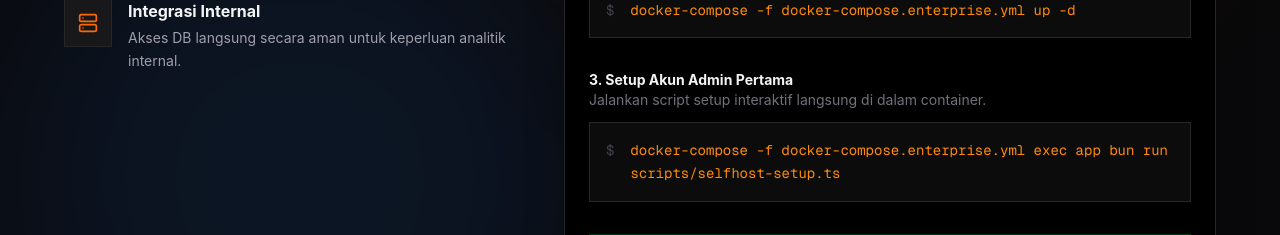
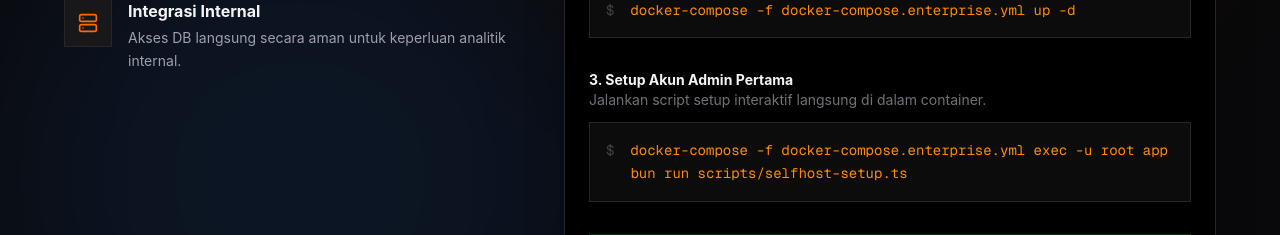
Before and after one commit to zonggonau/sacms, a Next.js app: page / in a window 1280 px wide. Shown: the part 1580-1815 px from the top of the page. Built offline with nearby package versions, Linux system fonts and the light colour scheme; no server answers; the database is empty.

Commit message:
:upgrade

```diff
--- a/docker-compose.enterprise.yml
+++ b/docker-compose.enterprise.yml
@@ -4,7 +4,7 @@ services:
     ports:
       - "3000:3000"
     environment:
-      - DATABASE_URL=postgresql://sacms:***@postgres:5432/sacms
+      - DATABASE_URL=postgresql://sacms:${POSTGRES_PASSWORD}@postgres:5432/sacms
       - NEXTAUTH_SECRET=${NEXTAUTH_SECRET}
       - NEXTAUTH_URL=http://localhost:3000
       - REDIS_URL=redis://redis:6379
--- a/src/components/landing/sections/self-host-section.tsx
+++ b/src/components/landing/sections/self-host-section.tsx
@@ -15,7 +15,7 @@ export function SelfHostSection() {
     {
       title: "3. Setup Akun Admin Pertama",
       desc: "Jalankan script setup interaktif langsung di dalam container.",
-      code: `docker-compose -f docker-compose.enterprise.yml exec app bun run scripts/selfhost-setup.ts`
+      code: `docker-compose -f docker-compose.enterprise.yml exec -u root app bun run scripts/selfhost-setup.ts`
     }
   ]
 
```
Also changed, not shown: test.yml (added), 1 other file (tests, documents, lock files or other folders).
